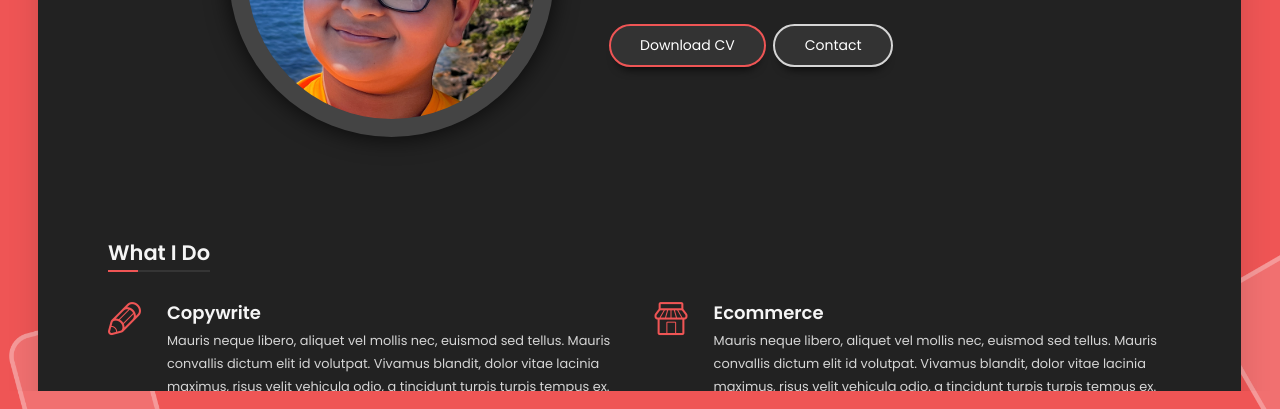
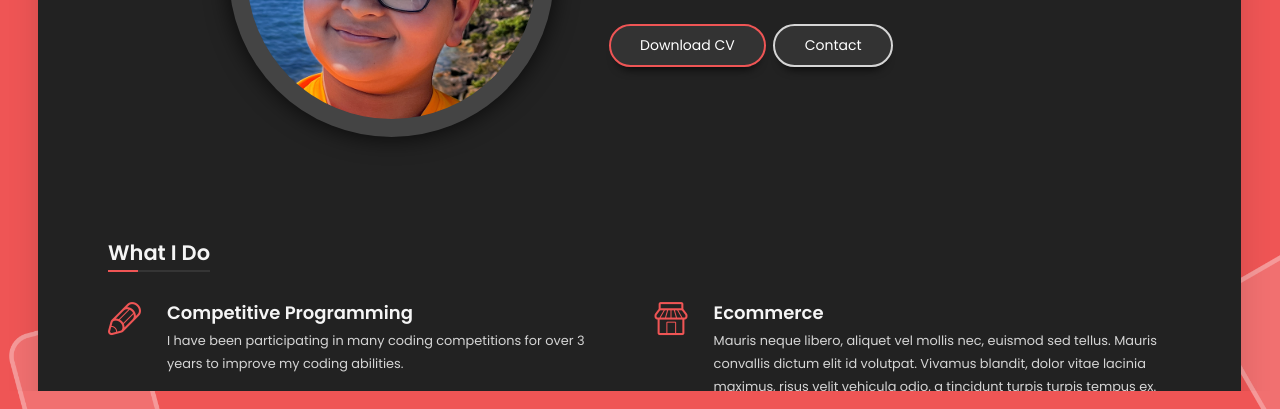
Before and after one commit to Soham2020sam/Soham2020sam.github.io, a plain HTML site: page index.html in a window 1280 px wide. Shown: the part 409-818 px from the top of the page. Drawn offline with nearby package versions, Linux system fonts and the light colour scheme; some packages are replaced by stand-ins of ours.

Commit message:
Update index.html

```diff
--- a/index.html
+++ b/index.html
@@ -164,8 +164,8 @@
                         </div>
 
                         <div class="ci-text">
-                          <h4>Copywrite</h4>
-                          <p>Mauris neque libero, aliquet vel mollis nec, euismod sed tellus. Mauris convallis dictum elit id volutpat. Vivamus blandit, dolor vitae lacinia maximus, risus velit vehicula odio, a tincidunt turpis turpis tempus ex.</p>
+                          <h4>Competitive Programming</h4>
+                          <p>I have been participating in many coding competitions for over 3 years to improve my coding abilities.</p>
                         </div>
                       </div>
 
@@ -547,7 +547,7 @@
           </div>
 
           <div class="footer-copyrights">
-            <p>© 2020 All rights reserved. LMPixels.</p>
+            <p>© 2024 Soham Samanta. All rights reserved. LMPixels.</p>
           </div>
         </footer>
         <!-- /Footer -->
```
